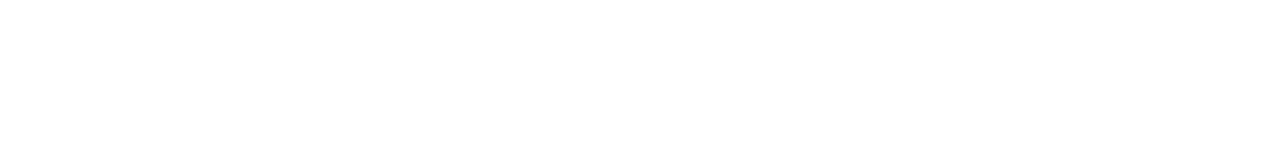
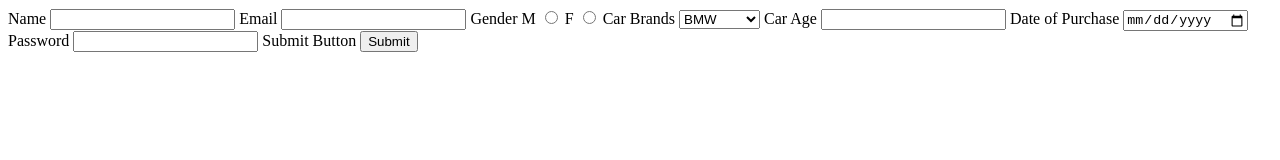
Before and after one commit to acciojob/car-insurance-form-indra-sahni, a website: page main.html in a window 1280 px wide. Drawn offline with Linux system fonts and the light colour scheme.

Commit message:
created a submission

```diff
--- a/main.html
+++ b/main.html
@@ -8,6 +8,31 @@
 
 <body>
 	<!-- the entire body must be written by student -->
+	<form>
+		<label for="name">Name</label>
+		<input type="text" id="name" required>
+		<label for="email">Email</label>
+		<input type="email" id="email" required>
+		<label>Gender </label>
+		<label>M</label>
+		<input type="radio" required>
+		<label>F</label>
+		<input type="radio" required>
+		<label for="cars">Car Brands</label>
+		<select id="cars">
+			<option>BMW</option>
+			<option>Audi</option>
+			<option>Mercedez</option>
+		</select>
+		<label for="carage">Car Age</label>
+		<input type="number" id="carage" required>
+		<label for="dop">Date of Purchase</label>
+		<input type="date" id="dop" required>
+		<label for="password">Password</label>
+		<input type="password" id="password" required>
+		<label>Submit Button</label>
+		<input type="submit">
+	</form>
     <script type="text/javascript" src="./script.js">
 </script>
 
```
